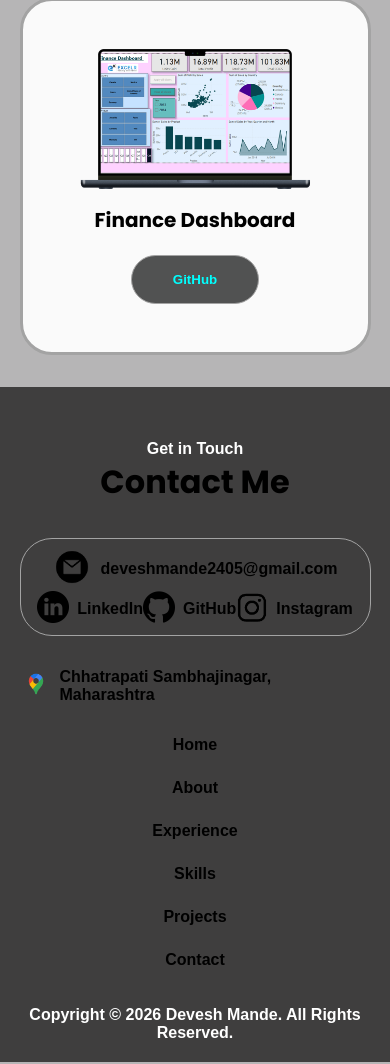
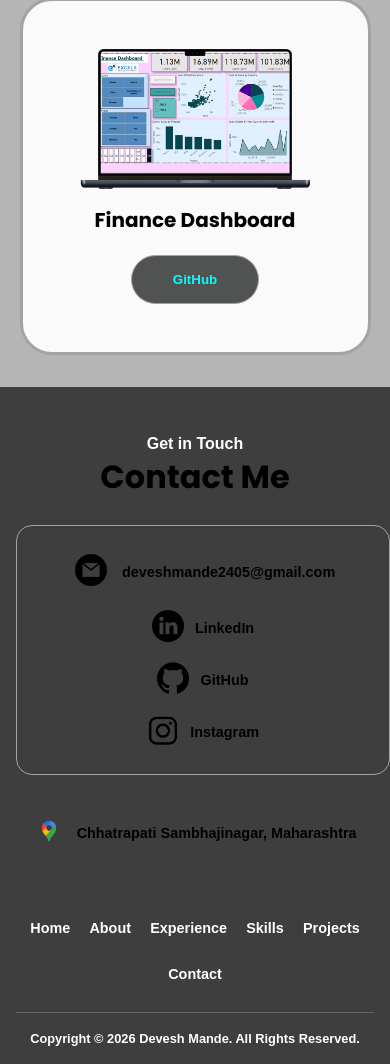
Before and after one commit to hilux-bit/My_Portfolio, a plain HTML site: page index.html in a window 390 px wide. Shown: the part 6623-7687 px from the top of the page. Drawn offline with nearby package versions, Linux system fonts and the light colour scheme; animation ran at ten frames a second; a script that the page names is missing.

Commit message:
Update mediaqueries.css

```diff
--- a/mediaqueries.css
+++ b/mediaqueries.css
@@ -116,3 +116,134 @@
       text-align: justify;
     }
   }
+
+
+  /* ==============================
+   MOBILE CONTACT + FOOTER FIX
+   ============================== */
+
+@media screen and (max-width: 600px) {
+
+    /* Contact section */
+    #contact {
+        height: auto;
+        min-height: auto;
+        margin: 0;
+        padding: 3rem 1rem 2rem;
+    }
+
+    .contact-info-upper-container {
+        width: 100%;
+        max-width: 340px;
+        margin: 1.5rem auto;
+        padding: 1rem;
+
+        display: flex;
+        flex-direction: column;
+        align-items: center;
+
+        border-radius: 1rem;
+    }
+
+    .contact-info-container {
+        width: 100%;
+        margin: 0.5rem 0;
+
+        display: flex;
+        justify-content: center;
+        align-items: center;
+
+        gap: 0.7rem;
+        text-align: center;
+    }
+
+    .contact-info-container p {
+        font-size: 0.9rem;
+        word-break: break-word;
+    }
+
+    .contact-info-container a {
+        text-decoration: none;
+    }
+
+
+    /* Location */
+    #contact > .contact-info-container {
+        width: 100%;
+        margin: 1rem auto 0;
+        justify-content: center;
+    }
+
+
+    /* Footer */
+    footer {
+        height: auto;
+        min-height: auto;
+        margin: 0;
+        padding: 1.5rem 1rem 1rem;
+
+        background-color: rgb(63, 62, 62);
+    }
+
+
+    /* Footer navigation */
+    footer nav {
+        height: auto;
+        margin: 0 0 1.5rem;
+    }
+
+    footer .nav-links {
+        width: 100%;
+
+        display: flex;
+        flex-direction: row;
+        flex-wrap: wrap;
+
+        justify-content: center;
+        align-items: center;
+
+        gap: 0.7rem 1.2rem;
+    }
+
+    footer .nav-links li {
+        list-style: none;
+    }
+
+    footer .nav-links li a {
+        font-size: 0.9rem;
+        color: white;
+        text-decoration: none;
+    }
+
+    footer .nav-links li a:hover {
+        color: aqua;
+        text-decoration: none;
+    }
+
+
+    /* Copyright */
+    .cp {
+        width: 100%;
+        padding-top: 1rem;
+
+        border-top: 1px solid rgba(255, 255, 255, 0.2);
+
+        background-color: transparent;
+    }
+
+    .cp p {
+        margin: 0;
+        padding: 0;
+
+        color: white;
+        font-size: 0.8rem;
+        line-height: 1.5;
+        text-align: center;
+    }
+
+
+    /* Whole dark footer/contact background */
+    .bkg {
+        background-color: rgb(63, 62, 62);
+    }
+}
```
